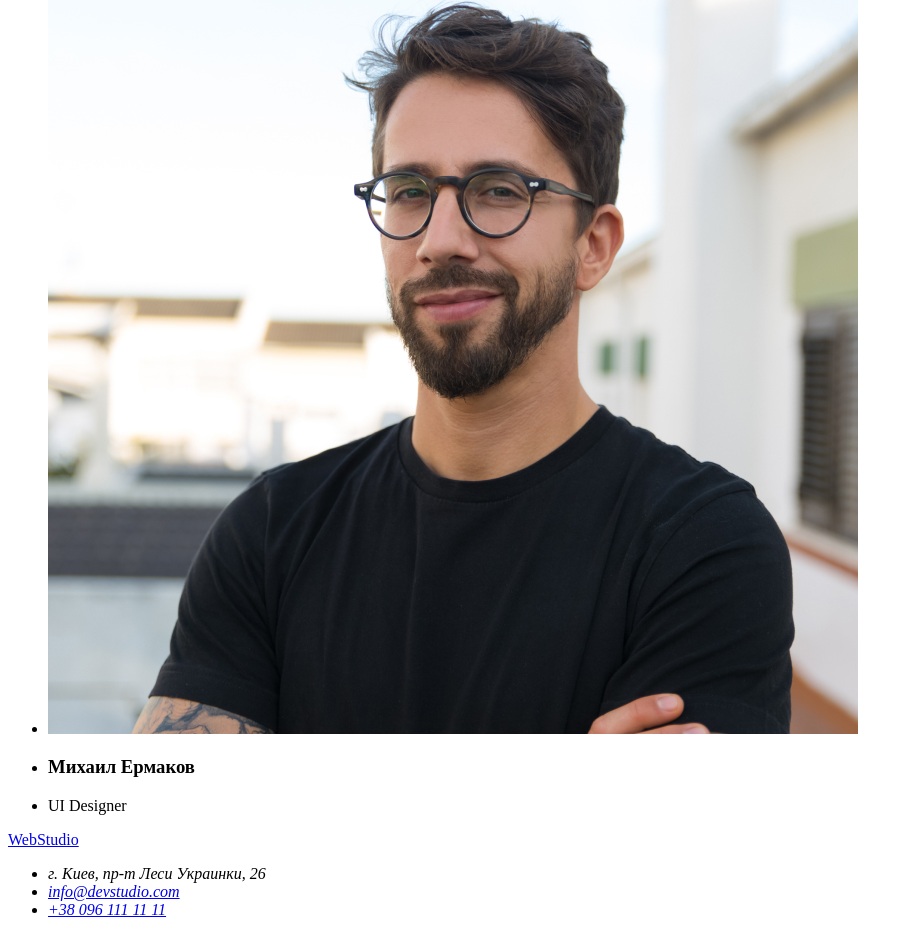
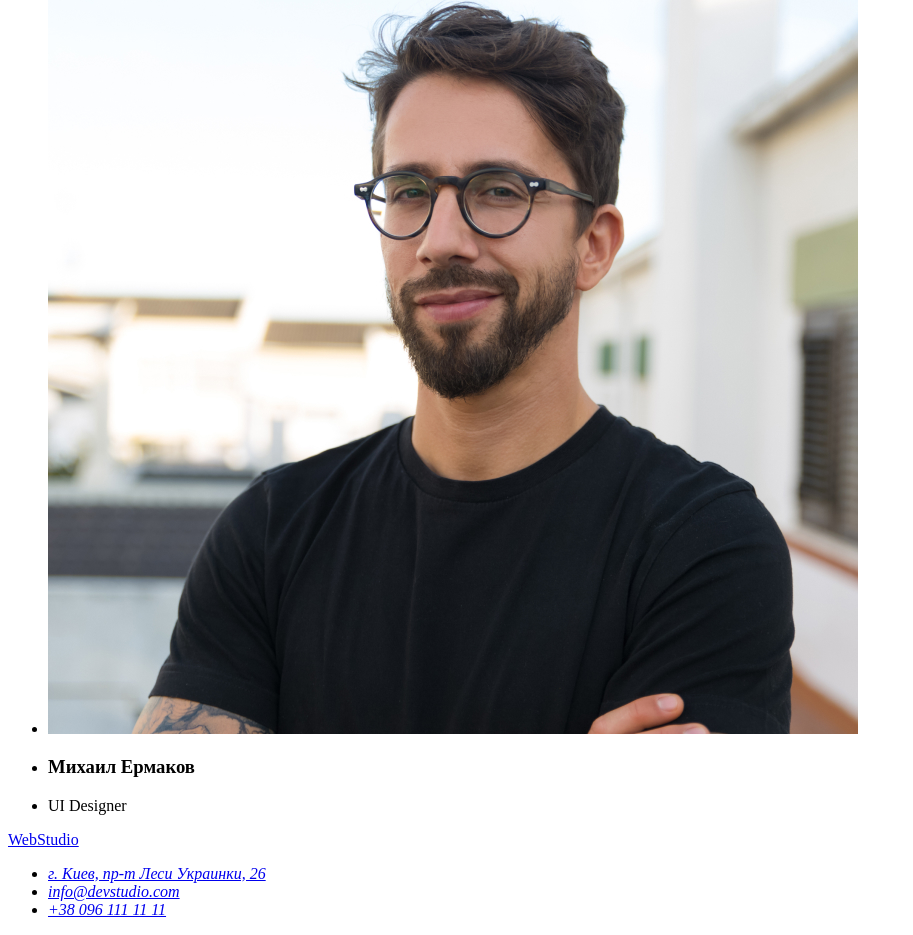
Before and after one commit to Sasha01-code/my-dz1, a plain HTML site: page index.html in a window 1280 px wide. Shown: the part 4252-5187 px from the top of the page, without its empty margins (0-913 px from the left). Drawn offline with Linux system fonts and the light colour scheme.

Commit message:
My fix code commite3

```diff
--- a/index.html
+++ b/index.html
@@ -95,7 +95,7 @@
     <a href="http://WebStudio.ru">WebStudio</a>
     <address>
       <ul>
-        <li><h href="https://goo.gl/maps/kxVC2vExsQcuuBqd9">г. Киев, пр-т Леси Украинки, 26</h></li>
+        <li><a href="https://goo.gl/maps/kxVC2vExsQcuuBqd9">г. Киев, пр-т Леси Украинки, 26</a></li>
         <li><a href="info@devstudio.com">info@devstudio.com</a></li>
         <li><a href="tel:+380961111111">+38 096 111 11 11</a></li>
       </ul>
```
